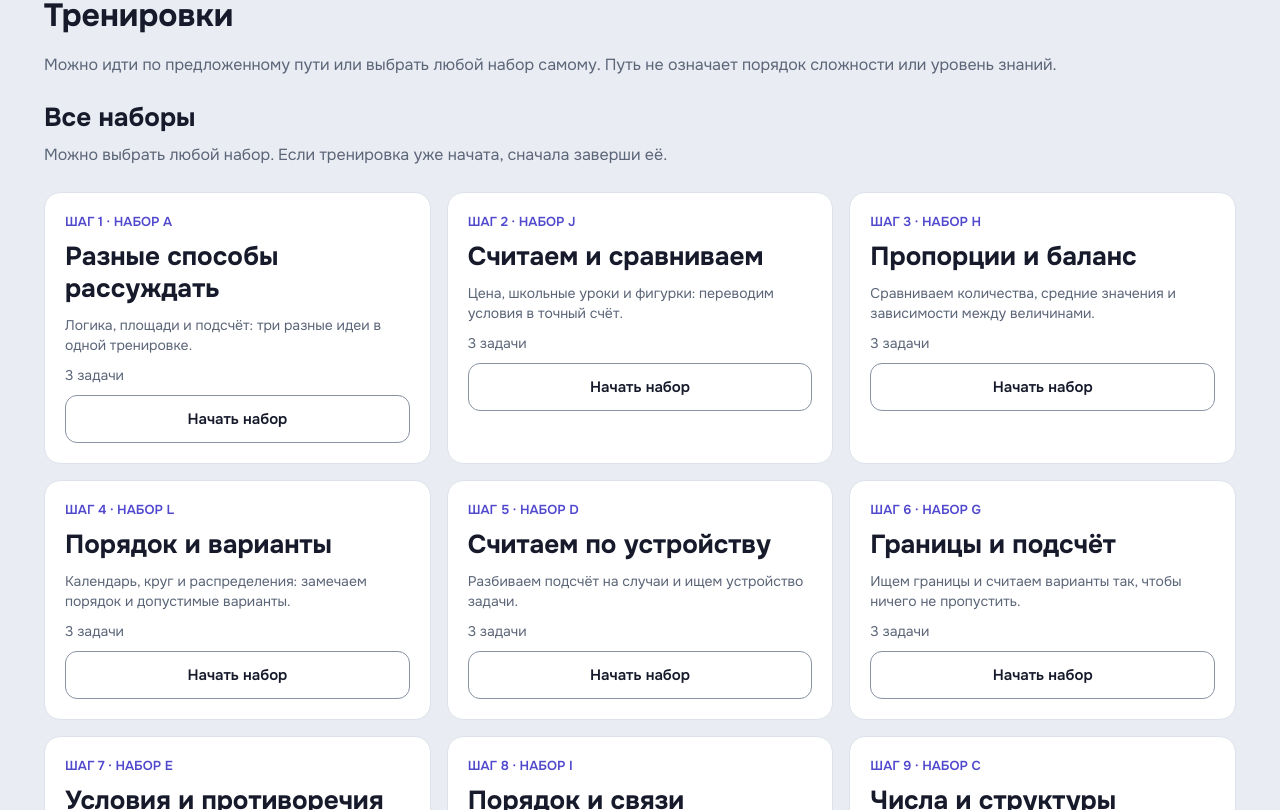
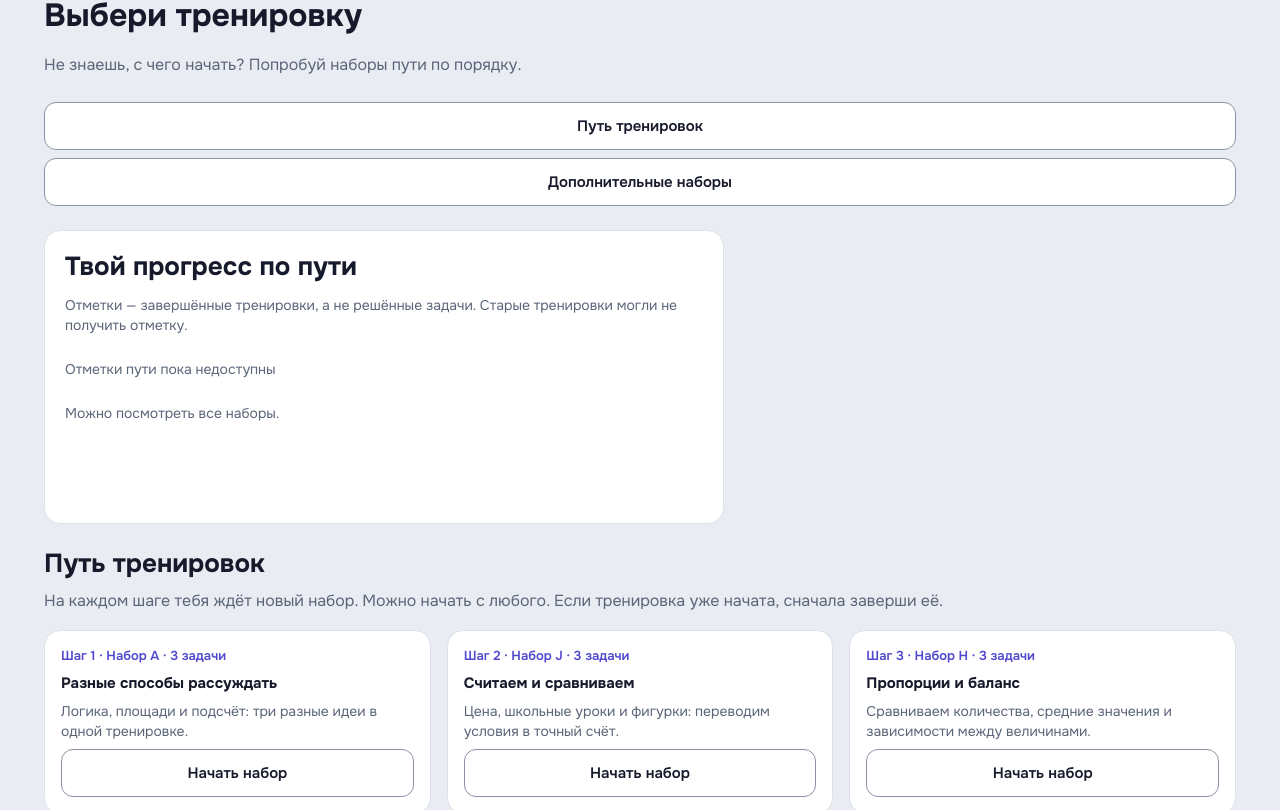
Before and after one commit to SemenKr/olympiad-trainer, a Next.js app: page /practice/choose in a window 1280 px wide. Shown: the part 150-960 px from the top of the page. Built offline with nearby package versions, Linux system fonts and the light colour scheme.

Commit message:
Make the practice catalog easier to navigate

```diff
--- a/src/app/page.module.scss
+++ b/src/app/page.module.scss
@@ -265,17 +265,22 @@
   }
 }
 
-.free-choice {
+.catalog-nav {
+  display: flex;
+  flex-wrap: wrap;
+  gap: var(--ot-space-8);
+}
+
+.pack-group {
   display: flex;
   flex-direction: column;
   gap: var(--ot-space-8);
 
-  h2,
-  p {
-    margin: 0;
+  h2 {
+    scroll-margin-block-start: var(--ot-space-16);
   }
 
-  p {
+  > p {
     color: var(--ot-color-text-secondary);
   }
 }
@@ -283,8 +288,8 @@
 .pack-grid {
   display: grid;
   grid-template-columns: minmax(0, 1fr);
-  gap: var(--ot-space-24);
-  margin: 0;
+  gap: var(--ot-space-12);
+  margin: var(--ot-space-8) 0 0;
   padding: 0;
   list-style: none;
 
@@ -296,11 +301,10 @@
 .pack-card {
   gap: var(--ot-space-8);
   height: 100%;
+  padding: var(--ot-space-16);
 
-  h2 {
-    font-size: var(--ot-font-size-label);
-    font-weight: 600;
-    line-height: var(--ot-line-height-label);
+  > .secondary {
+    margin-block-start: auto;
   }
 }
 
@@ -314,6 +318,7 @@
 .primary:focus-visible,
 .secondary:focus-visible,
 .navigation a:focus-visible,
+.pack-group h2:focus-visible,
 .text-link:focus-visible {
   outline: 2px solid var(--ot-color-primary);
   outline-offset: 3px;
@@ -408,17 +413,6 @@
     grid-template-columns: repeat(3, minmax(0, 1fr));
     gap: var(--ot-space-16);
   }
-
-  .pack-card {
-    min-height: 210px;
-    gap: var(--ot-space-10);
-  }
-
-  .pack-card h2 {
-    font-size: var(--ot-font-size-heading);
-    font-weight: 700;
-    line-height: var(--ot-line-height-heading);
-  }
 }
 
 @media (width >= 1280px) {
--- a/src/app/practice/choose/page.tsx
+++ b/src/app/practice/choose/page.tsx
@@ -10,68 +10,105 @@ import { LEARNING_PATH_V1 } from "../../../modules/practice/application/learning
 import { OptionalUnfinishedPracticeContext } from "./unfinished-practice-context";
 import styles from "../../page.module.scss";
 
+const PATH_SECTION = "recommended-packs";
+const ADDITIONAL_SECTION = "additional-packs";
+
+function PackCard({
+  pack,
+  step,
+  description,
+}: {
+  pack: (typeof PRACTICE_PACKS)[number];
+  step?: number;
+  description?: string;
+}) {
+  const titleId = `${pack.id}-title`;
+  const code = pack.id.replace("pack-", "").toUpperCase();
+
+  return (
+    <li>
+      <article aria-labelledby={titleId} className={styles["pack-card"]}>
+        <p className={styles.eyebrow}>
+          {step === undefined ? null : `Шаг ${step} · `}
+          Набор {code} · {pack.problemIds.length} задачи
+        </p>
+        <h3 id={titleId}>{pack.name}</h3>
+        {description && <p>{description}</p>}
+        <Link
+          className={styles.secondary}
+          href={packHref(pack.id)}
+          aria-label={`Начать набор «${pack.name}»`}
+        >
+          Начать набор
+        </Link>
+      </article>
+    </li>
+  );
+}
+
 export default function ChoosePracticePage() {
-  const entries = [
-    ...LEARNING_PATH_V1.map((entry, index) => ({
-      ...entry,
-      position: index + 1,
-    })),
-    ...PRACTICE_PACKS.filter(
-      (pack) => !LEARNING_PATH_V1.some((entry) => entry.packId === pack.id),
-    ).map((pack) => ({ packId: pack.id, description: null, position: null })),
-  ];
+  const additional = PRACTICE_PACKS.filter(
+    (pack) => !LEARNING_PATH_V1.some((entry) => entry.packId === pack.id),
+  );
+
   return (
     <main className={styles.chooser}>
       <HomeNavigation current="Тренировки" />
       <header className={styles.introduction}>
         <p className={styles.eyebrow}>5 КЛАСС · МАТЕМАТИКА</p>
-        <h1>Тренировки</h1>
+        <h1>Выбери тренировку</h1>
+        <p>Не знаешь, с чего начать? Попробуй наборы пути по порядку.</p>
+      </header>
+      <nav aria-label="Разделы каталога" className={styles["catalog-nav"]}>
+        <a className={styles.secondary} href={`#${PATH_SECTION}`}>
+          Путь тренировок
+        </a>
+        <a className={styles.secondary} href={`#${ADDITIONAL_SECTION}`}>
+          Дополнительные наборы
+        </a>
+      </nav>
+      <OptionalUnfinishedPracticeContext />
+      <section className={styles["pack-group"]} aria-labelledby={PATH_SECTION}>
+        <h2 id={PATH_SECTION} tabIndex={-1}>
+          Путь тренировок
+        </h2>
         <p>
-          Можно идти по предложенному пути или выбрать любой набор самому. Путь
-          не означает порядок сложности или уровень знаний.
+          На каждом шаге тебя ждёт новый набор. Можно начать с любого. Если
+          тренировка уже начата, сначала заверши её.
         </p>
-      </header>
-      <OptionalUnfinishedPracticeContext />
+        <ol
+          role="list"
+          aria-labelledby={PATH_SECTION}
+          className={styles["pack-grid"]}
+        >
+          {LEARNING_PATH_V1.map(({ packId, description }, index) => (
+            <PackCard
+              key={packId}
+              pack={packById(packId)!}
+              step={index + 1}
+              description={description}
+            />
+          ))}
+        </ol>
+      </section>
       <section
-        className={styles["free-choice"]}
-        aria-labelledby="all-packs-title"
+        className={styles["pack-group"]}
+        aria-labelledby={ADDITIONAL_SECTION}
       >
-        <h2 id="all-packs-title">Все наборы</h2>
-        <p>
-          Можно выбрать любой набор. Если тренировка уже начата, сначала заверши
-          её.
-        </p>
+        <h2 id={ADDITIONAL_SECTION} tabIndex={-1}>
+          Дополнительные наборы
+        </h2>
+        <p>Хочешь ещё задач? Выбирай любой набор.</p>
+        <ul
+          role="list"
+          aria-labelledby={ADDITIONAL_SECTION}
+          className={styles["pack-grid"]}
+        >
+          {additional.map((pack) => (
+            <PackCard key={pack.id} pack={pack} />
+          ))}
+        </ul>
       </section>
-      <ol aria-label="Все наборы задач" className={styles["pack-grid"]}>
-        {entries.map((entry) => {
-          const pack = packById(entry.packId)!;
-          return (
-            <li key={pack.id}>
-              <article
-                aria-labelledby={`${pack.id}-title`}
-                className={styles["pack-card"]}
-              >
-                <p className={styles.eyebrow}>
-                  {entry.position === null
-                    ? "ДОПОЛНИТЕЛЬНЫЙ НАБОР"
-                    : `ШАГ ${entry.position} · НАБОР`}{" "}
-                  {pack.id.replace("pack-", "").toUpperCase()}
-                </p>
-                <h2 id={`${pack.id}-title`}>{pack.name}</h2>
-                {entry.description ? <p>{entry.description}</p> : null}
-                <p>{pack.problemIds.length} задачи</p>
-                <Link
-                  className={styles.secondary}
-                  href={packHref(pack.id)}
-                  aria-label={`Начать набор «${pack.name}»`}
-                >
-                  Начать набор
-                </Link>
-              </article>
-            </li>
-          );
-        })}
-      </ol>
       <Link className={styles["text-link"]} href="/">
         ← На главную
       </Link>
--- a/src/app/practice/choose/unfinished-practice-context.tsx
+++ b/src/app/practice/choose/unfinished-practice-context.tsx
@@ -12,7 +12,11 @@ import { verifyPersistedReasoningCheckpointObservation } from "../actions";
 import { useLearnerViewReady } from "../../identity/learner-view-readiness";
 
 export function OptionalUnfinishedPracticeContext() {
-  return useLearnerViewReady() ? <UnfinishedPracticeContext /> : null;
+  return useLearnerViewReady() ? (
+    <UnfinishedPracticeContext />
+  ) : (
+    <LearningPathGuideLoader available={false} />
+  );
 }
 
 export function UnfinishedPracticeContext() {
--- a/src/modules/practice/ui/learning-path.tsx
+++ b/src/modules/practice/ui/learning-path.tsx
@@ -18,7 +18,9 @@ import styles from "./learning-path.module.scss";
 export function LearningPathGuideLoader({
   unfinished = { status: "ready", snapshot: null },
   retryUnfinished,
+  available = true,
 }: {
+  available?: boolean;
   unfinished?:
     | { status: "loading" | "error" }
     | { status: "ready"; snapshot: UnfinishedPracticeSessionSnapshot | null };
@@ -39,6 +41,7 @@ export function LearningPathGuideLoader({
   }, []);
 
   useEffect(() => {
+    if (!available) return;
     let active = true;
     let readId = 0;
     const refresh = () => {
@@ -64,7 +67,7 @@ export function LearningPathGuideLoader({
       window.removeEventListener("focus", refresh);
       window.removeEventListener(LOCAL_IDENTITY_EVENT, refresh);
     };
-  }, [retry]);
+  }, [available, retry]);
 
   const projection =
     value.status === "ready"
@@ -100,17 +103,18 @@ export function LearningPathGuideLoader({
       aria-labelledby="learning-path-title"
     >
       <h2 id="learning-path-title" ref={headingRef} tabIndex={-1}>
-        Путь тренировок
+        Твой прогресс по пути
       </h2>
       <p>
         Отметки — завершённые тренировки, а не решённые задачи. Старые
-        тренировки могли не получить отметку; XP и уровни пути учитываются
-        отдельно.
+        тренировки могли не получить отметку.
       </p>
       <div className={styles["summary-state"]}>
         <div className={styles["summary-count"]}>
           <p role={value.status === "error" && snapshot ? "alert" : "status"}>
-            {projection
+            {!available
+              ? "Отметки пути пока недоступны"
+              : projection
                 ? `Сохранённые завершения: ${projection.completedCount} из ${projection.totalCount}`
                 : value.status === "loading"
                   ? "Загружаем отметки пути…"
@@ -126,7 +130,9 @@ export function LearningPathGuideLoader({
               : "status"
           }
         >
-          {unfinished.status === "loading"
+          {!available
+            ? "Можно посмотреть все наборы."
+            : unfinished.status === "loading"
               ? "Проверяем сохранённую тренировку…"
               : verificationFailed
                 ? "Не удалось проверить сохранённую тренировку. Повтори проверку перед выбором."
```
Also changed, not shown: scripts/verify-chooser-layout.mjs (+126 -34 lines), 3 other files (tests, documents, lock files or other folders). Lines whose indentation alone changed are shown as unchanged.
